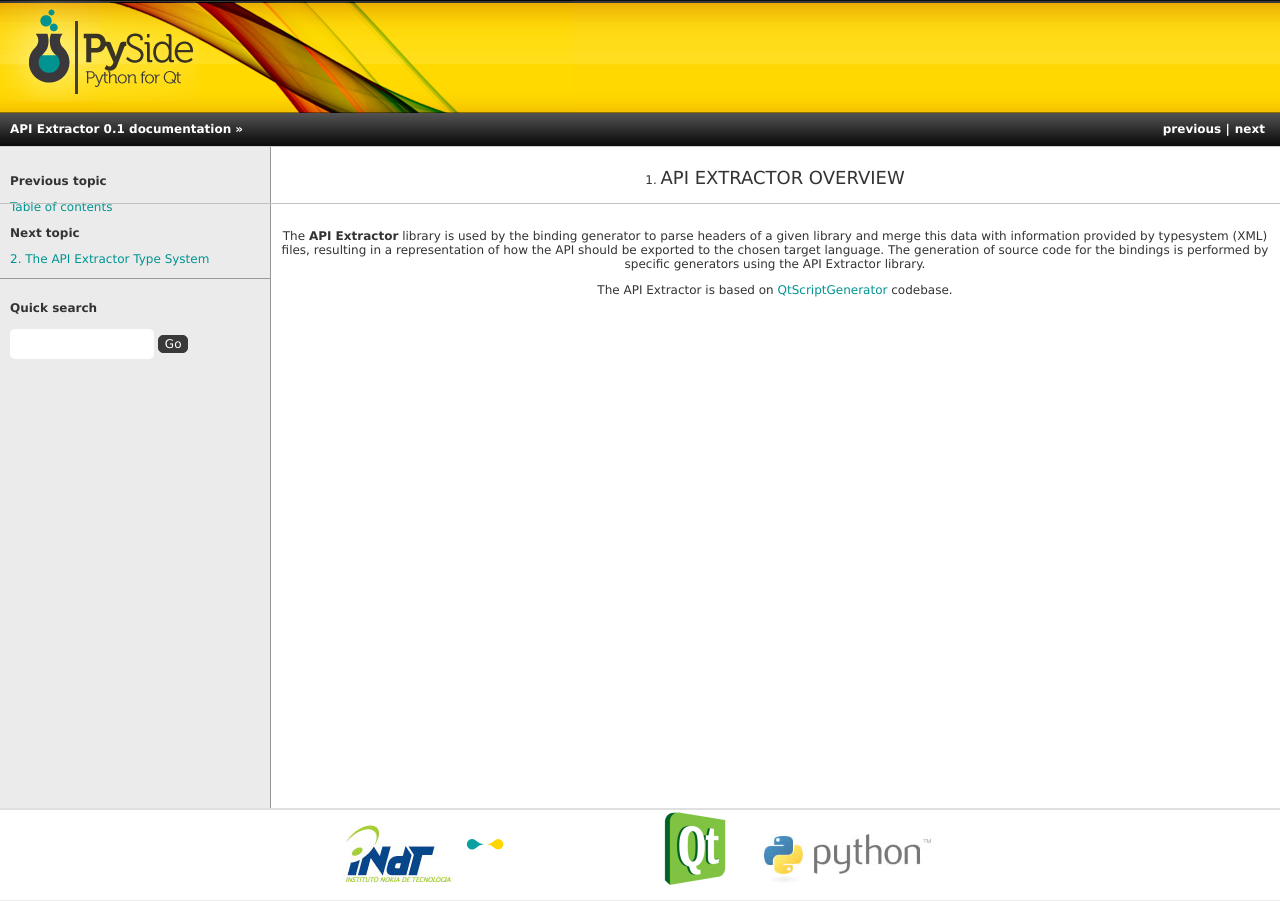
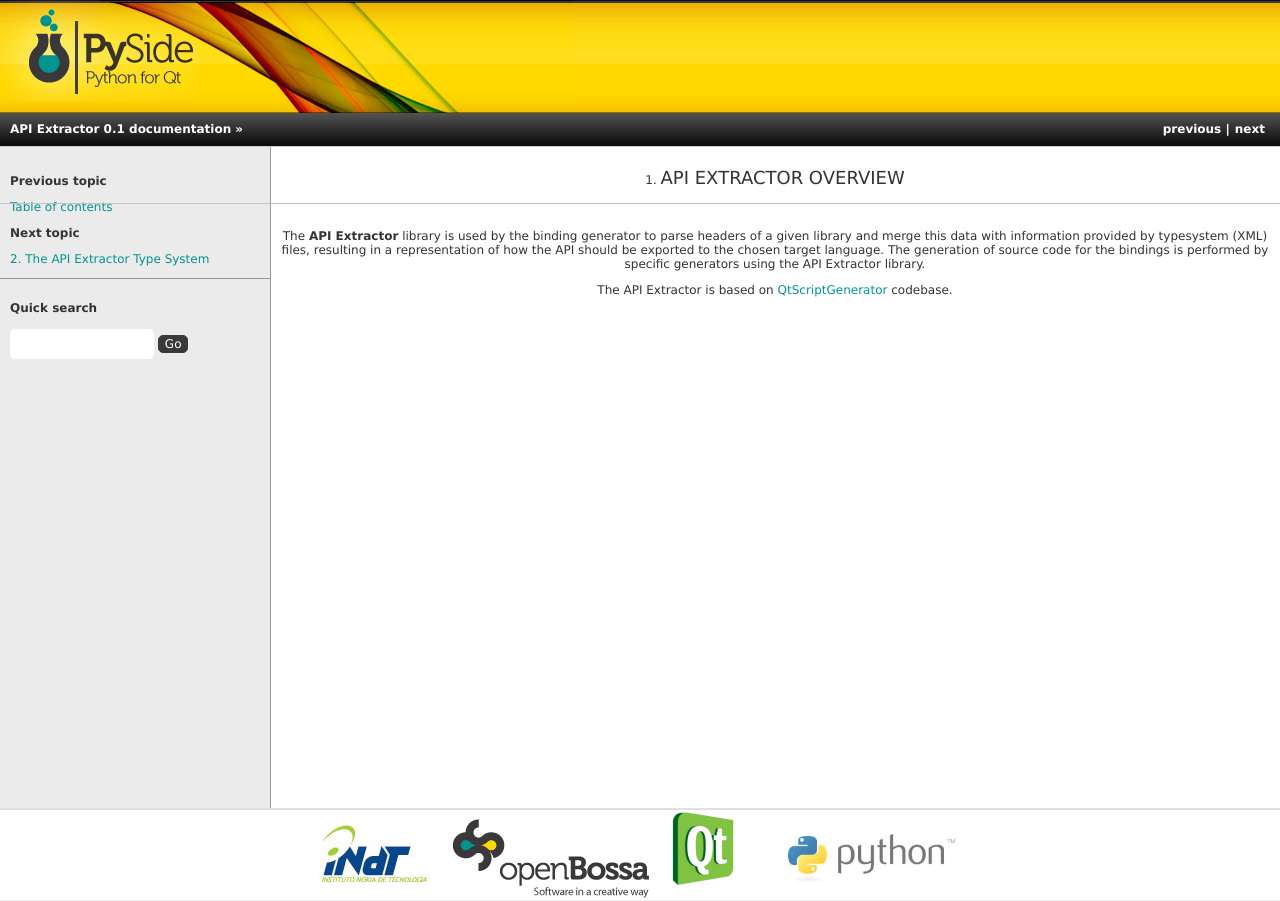
Before and after one commit to pyside/pyside2-setup, a Sphinx documentation site: the page built from doc/overview.rst, in a window 1280 px wide. Built offline with Sphinx 7.4.7, drawn with Linux system fonts in a browser that asks for light colours.

Commit message:
Fixed the openbossa logo on the pysidedocs theme.

```diff
--- a/doc/_themes/pysidedocs/static/pysidedocs.css
+++ b/doc/_themes/pysidedocs/static/pysidedocs.css
@@ -42,6 +42,11 @@ strong {
     white-space: nowrap;
     height: 90px;
     width: 100%;
+}
+
+#footer img {
+    margin-left: 8px;
+    margin-right: 8px;
 }
 
 #sidebar {
```
Also changed, not shown: doc/_themes/pysidedocs/static/logo_openbossa.png.
